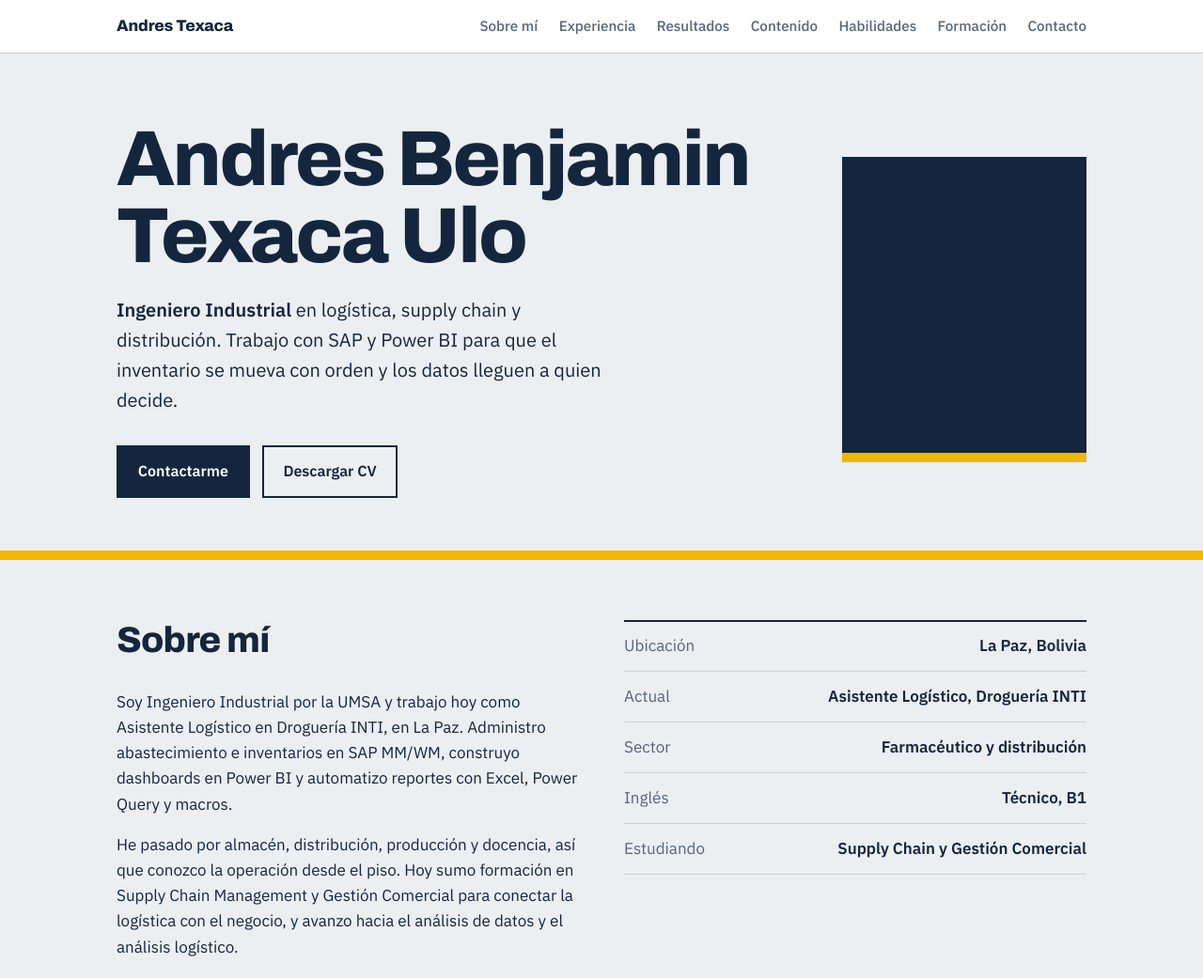
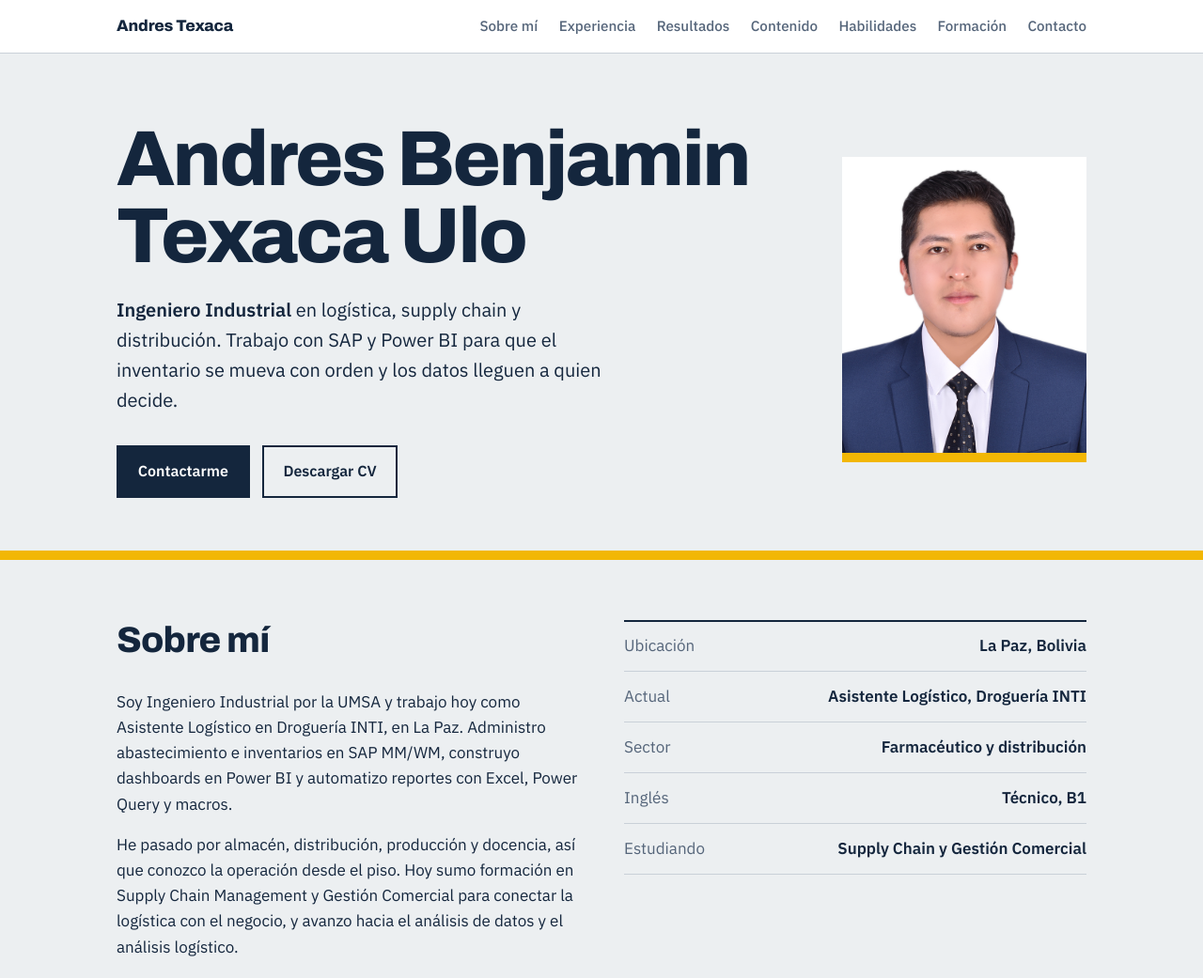
Before and after one commit to andrestexaca/Andres-Texaca, a plain HTML site: page index.html in a window 1280 px wide. Shown: the top 1041 px of the page at 94% size. Drawn offline with Linux system fonts and the light colour scheme.

Commit message:
Update index.html

```diff
--- a/index.html
+++ b/index.html
@@ -190,8 +190,8 @@
         </div>
       </div>
       <div class="photo" aria-hidden="false">
-        <!-- Sube tu foto como foto.jpg junto a este archivo -->
-        <img src="foto.jpg" alt="Retrato de Andres Texaca" onerror="this.remove(); this.parentNode.textContent='AT';">
+        <!-- Sube tu foto como foto.png junto a este archivo -->
+        <img src="foto.png" alt="Retrato de Andres Texaca" onerror="this.remove(); this.parentNode.textContent='AT';">
       </div>
     </div>
   </div>
```
